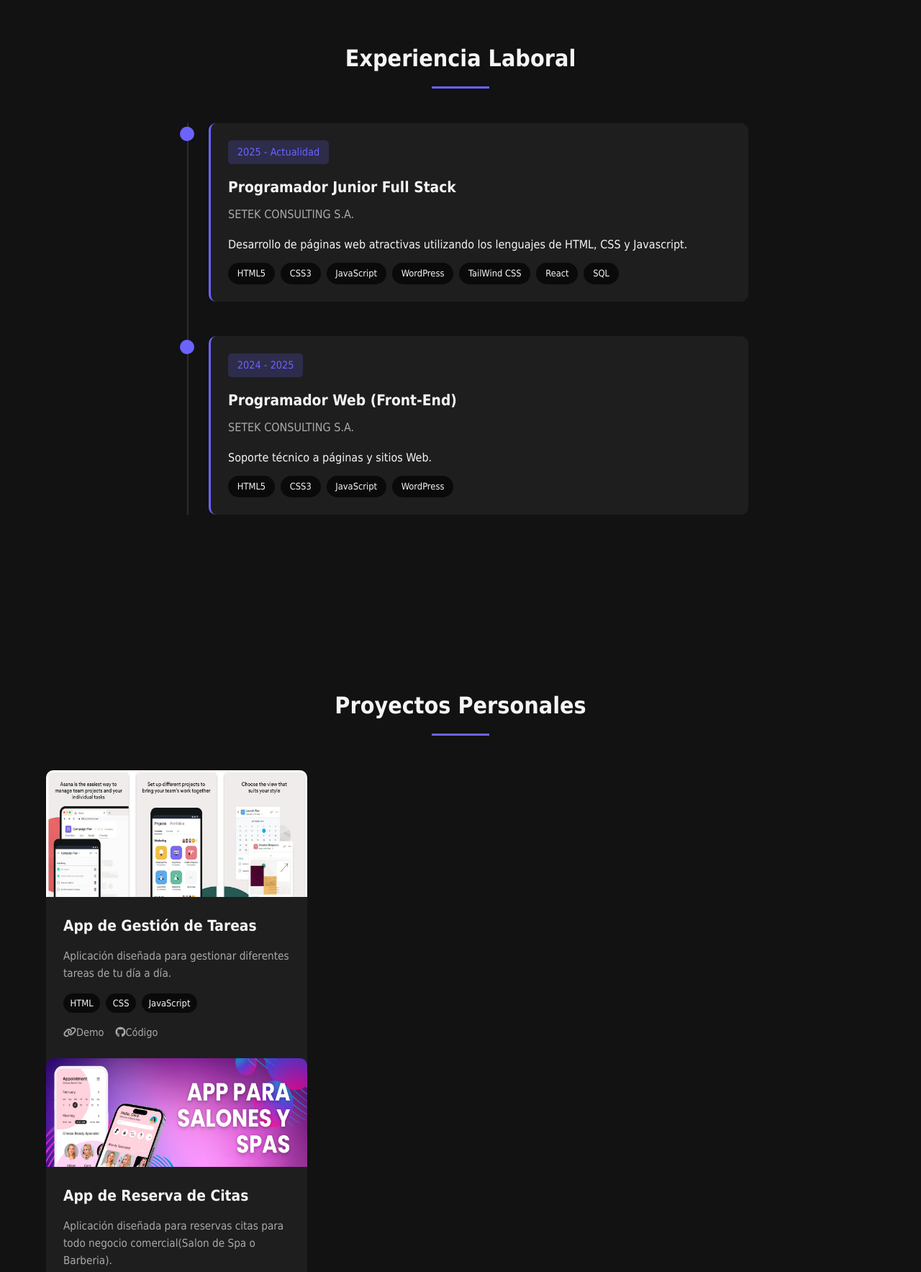
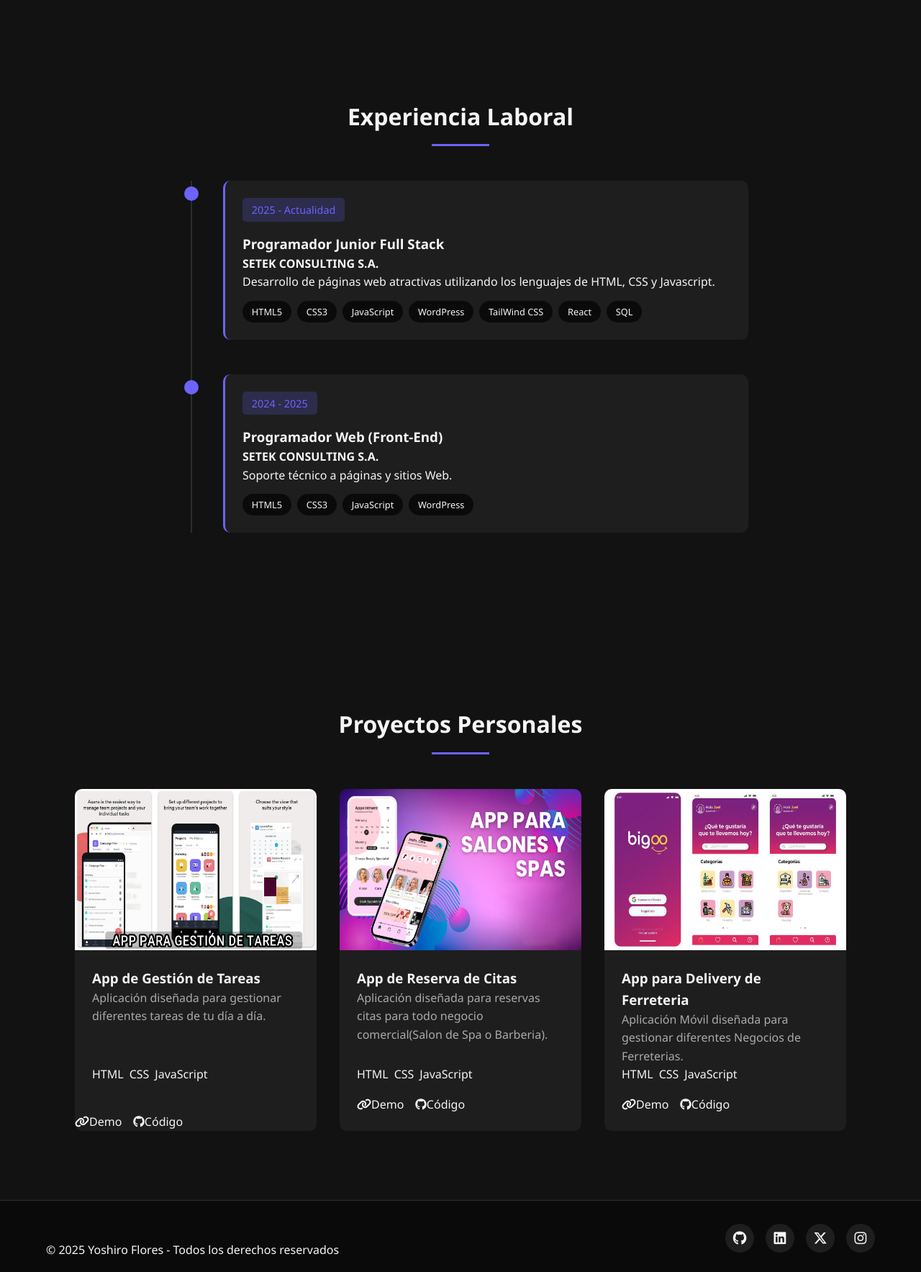
Before and after one commit to yoshiro-flores/myfirstpage, a plain HTML site: page index.html in a window 1280 px wide. Shown: the part 840-2607 px from the top of the page at 72% size. Drawn offline with Linux system fonts and the light colour scheme.

Commit message:
mejorando los cambios de HTML y CSS

```diff
--- a/index.html
+++ b/index.html
@@ -79,7 +79,7 @@
                     <div class="projects-container">
                         <div class="project-card">
                             <div class="project-img">
-                                <img src="img/app-gestionar-tareas.jpg" alt="" alt="proyecto-1">
+                                <img src="img/app-gestionar-tareas.jpg" alt="proyecto-1">
                             </div>
                             <div class="project-info">
                                 <h3>App de Gestión de Tareas</h3>
@@ -88,15 +88,16 @@
                                 <span>HTML</span>
                                 <span>CSS</span>
                                 <span>JavaScript</span>
-                            </div>
-                            <div class="project-links">
+                                </div>
+                                </div>
+                                <div class="project-links">
                                 <a href="#" target="_blank"><i class="fas fa-link"></i>Demo</a>
-                                <a href="#" target="_blank"A><i class="fab fa-github"></i>Código</a>
+                                <a href="#" target="_blank"><i class="fab fa-github"></i>Código</a>
                             </div>
                         </div>
                         <div class="project-card">
                             <div class="project-img">
-                                <img src="img/app-reserva-citas.png" alt="" alt="proyecto-2">
+                                <img src="img/app-reserva-citas.png" alt="proyecto-2">
                             </div>
                             <div class="project-info">
                                 <h3>App de Reserva de Citas</h3>
@@ -108,12 +109,13 @@
                             </div>
                             <div class="project-links">
                                 <a href="#" target="_blank"><i class="fas fa-link"></i>Demo</a>
-                                <a href="#" target="_blank"A><i class="fab fa-github"></i>Código</a>
+                                <a href="#" target="_blank"><i class="fab fa-github"></i>Código</a>
+                            </div>
                             </div>
                         </div>
                         <div class="project-card">
                             <div class="project-img">
-                                <img src="img/app-delivery-ferreteria.jpg" alt="" alt="proyecto-3">
+                                <img src="img/app-delivery-ferreteria.jpg" alt="proyecto-3">
                             </div>
                             <div class="project-info">
                                 <h3>App para Delivery de Ferreteria</h3>
@@ -125,7 +127,7 @@
                             </div>
                             <div class="project-links">
                                 <a href="#" target="_blank"><i class="fas fa-link"></i>Demo</a>
-                                <a href="#" target="_blank"A><i class="fab fa-github"></i>Código</a>
+                                <a href="#" target="_blank"><i class="fab fa-github"></i>Código</a>
                             </div>
                         </div>
                     </div>
--- a/styles.css
+++ b/styles.css
@@ -8,33 +8,43 @@
     --border-color: #2d2d2d;
     --transition: all .3s ease;
 }
+
+/* RESET */
 * {
     padding: 0;
     margin: 0;
     box-sizing: border-box;
 }
+
 html {
     scroll-behavior: smooth;
     scrollbar-color: var(--primary-color) var(--dark-bg);
 }
+
 body {
-    font-family: 'Segeo UI', Tahoma, Geneva, Verdana, sans-serif;
+    font-family: 'Segoe UI', Tahoma, Geneva, Verdana, sans-serif;
     background-color: var(--dark-bg);
     color: var(--light-text);
     line-height: 1.6;
+    padding-top: 80px; /* FIX header fixed */
 }
+
 a {
     text-decoration: none;
     color: inherit;
 }
+
 ul {
     list-style: none;
 }
+
 img {
     max-width: 100%;
     height: auto;
     display: block;
 }
+
+/* HEADER */
 header {
     position: fixed;
     top: 0;
@@ -45,32 +55,38 @@ header {
     z-index: 100;
     border-bottom: 1px solid var(--border-color);
 }
+
 #navbar {
     display: flex;
     justify-content: space-between;
     align-items: center;
     padding: 1rem 5%;
-    max-width: 1400px;
+    max-width: 1200px;
     margin: 0 auto;
 }
+
 .logo {
     font-size: 1.5rem;
     font-weight: 700;
     letter-spacing: 1px;
 }
-.logo span{
+
+.logo span {
     color: var(--primary-color);
 }
-.nav-links{
+
+.nav-links {
     display: flex;
     gap: 2rem;
 }
+
 .nav-links a {
     position: relative;
     padding: .5rem 0;
     transition: var(--transition);
 }
-.nav-links a:after {
+
+.nav-links a::after {
     content: '';
     position: absolute;
     bottom: 0;
@@ -80,17 +96,22 @@ header {
     background-color: var(--primary-color);
     transition: var(--transition);
 }
+
 .nav-links a:hover {
     color: var(--primary-color);
 }
-.nav-links a:hover:after {
+
+.nav-links a:hover::after {
     width: 100%;
 }
+
+/* SECTIONS */
 section {
     padding: 6rem 5%;
-    max-width: 1400px;
+    max-width: 1200px;
     margin: 0 auto;
 }
+
 .section-title {
     font-size: 2rem;
     margin-bottom: 3rem;
@@ -98,6 +119,7 @@ section {
     position: relative;
     padding-bottom: 1rem;
 }
+
 .section-title::after {
     content: '';
     position: absolute;
@@ -108,6 +130,8 @@ section {
     height: 3px;
     background-color: var(--primary-color);
 }
+
+/* BUTTON */
 .btn {
     display: inline-block;
     background-color: var(--primary-color);
@@ -116,50 +140,56 @@ section {
     border-radius: 5px;
     font-weight: 600;
     transition: var(--transition);
-    border: none;
 }
+
 .btn:hover {
     background-color: #5651d8;
     transform: translateY(-3px);
     box-shadow: 0 5px 15px rgba(108, 99, 255, 0.3);
 }
+
+/* HERO */
 .hero {
     min-height: 100vh;
     display: flex;
     align-items: center;
-    padding-top: 5rem;
 }
+
 .hero-content {
     display: flex;
     justify-content: space-between;
     align-items: center;
     gap: 4rem;
 }
+
 .hero-text {
     flex: 1;
+    max-width: 600px;
 }
+
 .hero-text h1 {
     font-size: 3rem;
     margin-bottom: .5rem;
-    font-weight: 700;
 }
+
 .hero-text h2 {
     font-size: 1.5rem;
     color: var(--primary-color);
     margin-bottom: 1.5rem;
-    font-weight: 600;
 }
+
 .hero-text p {
     margin-bottom: 1.5rem;
     color: var(--gray-text);
     font-size: 1.1rem;
-    max-width: 600px;
 }
+
 .social-links {
     display: flex;
     gap: 1rem;
     margin-bottom: 2rem;
 }
+
 .social-links a {
     display: flex;
     align-items: center;
@@ -168,19 +198,21 @@ section {
     height: 40px;
     border-radius: 50%;
     background-color: var(--card-bg);
-    color: var(--light-text);
     transition: var(--transition);
     font-size: 1.2rem;
 }
+
 .social-links a:hover {
     background-color: var(--primary-color);
     transform: translateY(-3px);
 }
+
 .hero-image {
     flex: 1;
     display: flex;
-    justify-content: flex-end;
+    justify-content: center;
 }
+
 .hero-image img {
     width: 350px;
     height: 350px;
@@ -190,46 +222,52 @@ section {
     box-shadow: 0 0 25px rgba(108, 99, 255, .5);
     transition: var(--transition);
 }
+
 .hero-image img:hover {
     transform: scale(1.03);
-    box-shadow: 0 0 30px rgba(108, 99, 255, .5);
 }
+
+/* TIMELINE */
 .timeline {
     position: relative;
     max-width: 800px;
     margin: 0 auto;
 }
-.timeline:before {
+
+.timeline::before {
     content: '';
     position: absolute;
     top: 0;
-    left: 20px;
+    left: 25px;
     width: 2px;
     height: 100%;
     background-color: var(--border-color);
 }
+
 .timeline-item {
     position: relative;
     margin-bottom: 3rem;
-    padding-left: 50px;
+    padding-left: 70px;
 }
-.timeline-item:before {
+
+.timeline-item::before {
     content: '';
     position: absolute;
-    top: 5px;
-    left: 10px;
+    top: 8px;
+    left: 16px;
     width: 20px;
     height: 20px;
     border-radius: 50%;
     background-color: var(--primary-color);
-    z-index: 1;
 }
+
 .timeline-content {
     background-color: var(--card-bg);
     padding: 1.5rem;
     border-radius: 10px;
     border-left: 3px solid var(--primary-color);
 }
+
 .date {
     display: inline-block;
     padding: .3rem .8rem;
@@ -239,118 +277,129 @@ section {
     font-size: .9rem;
     margin-bottom: 1rem;
 }
-.timeline-content h3 {
-    margin-bottom: .5rem;
-    font-size: 1.3rem;
-}
-.timeline-content h4 {
-    color: var(--gray-text);
-    margin-bottom: 1rem;
-    font-size: 1rem;
-    font-weight: 500;
-}
+
+/* SKILLS */
 .skills {
     display: flex;
     flex-wrap: wrap;
     gap: .5rem;
     margin-top: .8rem;
 }
+
 .skills li {
     font-size: .8rem;
     padding: .3rem .8rem;
     background-color: var(--darker-bg);
     border-radius: 20px;
 }
+
+/* PROJECTS */
 .projects-container {
     display: grid;
     grid-template-columns: repeat(auto-fill, minmax(300px, 1fr));
     gap: 2rem;
 }
+
 .project-card {
     background-color: var(--card-bg);
     border-radius: 10px;
     overflow: hidden;
-    transition: var(--transition);
-    height: 100%;
     display: flex;
     flex-direction: column;
+    transition: var(--transition);
 }
+
 .project-card:hover {
     transform: translateY(-3px);
-    box-shadow: 0 0 30px rgba(108, 99, 255, .5);
+    box-shadow: 0 10px 30px rgba(108, 99, 255, .25);
 }
-.project-img {
-    overflow: hidden;
+
+.project-img img {
+    width: 100%;
+    transition: var(--transition);
 }
-.project-img img {
-    transition: var(--transition);
-    width: 100%;
-}
+
 .project-card:hover .project-img img {
     transform: scale(1.05);
 }
+
 .project-info {
     padding: 1.5rem;
-    flex-grow: 1;
     display: flex;
     flex-direction: column;
+    flex-grow: 1;
 }
-.project-info h3 {
-    margin-bottom: .8rem;
-    font-size: 1.3rem;
-}
+
 .project-info p {
     color: var(--gray-text);
-    margin-bottom: 1rem;
-    font-size: .95rem;
     flex-grow: 1;
 }
+
 .project-tech {
     display: flex;
+    gap: .5rem;
     flex-wrap: wrap;
-    gap: .5rem;
     margin-bottom: 1rem;
 }
-.project-tech span {
-    font-size: .8rem;
-    padding: .2rem .6rem;
-    background-color: var(--darker-bg);
-    border-radius: 20px;
-}
+
 .project-links {
     display: flex;
     gap: 1rem;
+    margin-top: auto;
 }
-.project-links a {
-    font-size: .9rem;
-    color: var(--gray-text);
-    transition: var(--transition);
-}
-.project-links a:hover {
-    color: var(--primary-color);
-}
+
+/* FOOTER */
 footer {
     background-color: var(--darker-bg);
     border-top: 1px solid var(--border-color);
     padding: 2rem 5%;
 }
+
 .footer-content {
     display: flex;
     justify-content: space-between;
     align-items: center;
-    max-width: 1400px;
+    max-width: 1200px;
     margin: 0 auto;
 }
-@media (max-width: 430px){
+
+/* RESPONSIVE */
+@media (max-width: 430px) {
     header {
         position: static;
     }
+
+    body {
+        padding-top: 0;
+    }
+
     #navbar {
         flex-direction: column;
-        padding: 1rem;
         gap: 1rem;
+        text-align: center;
     }
-    .hero-content, .nav-links {
+
+    .nav-links,
+    .hero-content {
         flex-direction: column;
     }
+
+    .hero {
+        text-align: center;
+    }
+
+    .hero-image img {
+        width: 250px;
+        height: 250px;
+    }
+
+    .social-links {
+        justify-content: center;
+    }
+
+    .footer-content {
+        flex-direction: column;
+        gap: 1rem;
+        text-align: center;
+    }
 }
```
